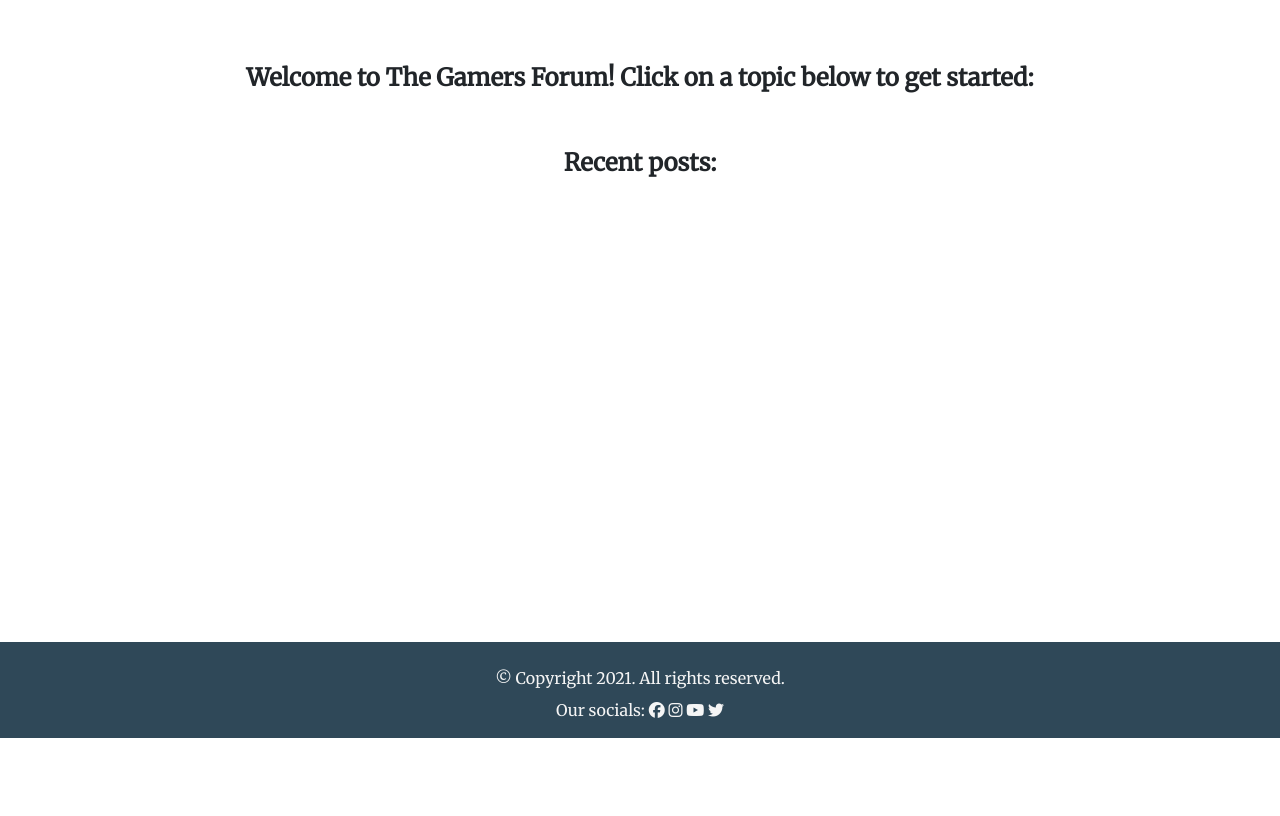
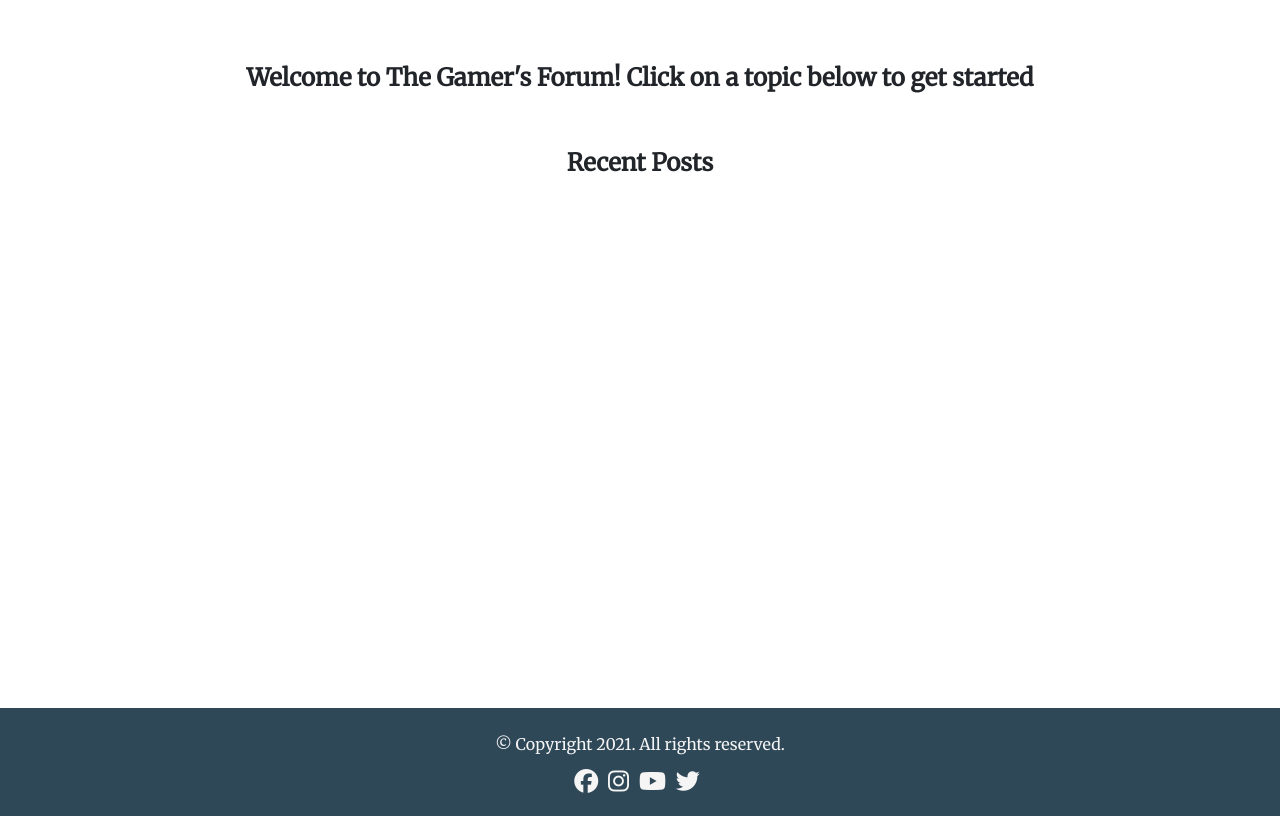
Before and after one commit to domsq/the-gamers-forum, a Django app: page / in a window 1280 px wide. Shown: the part 62-878 px from the top of the page. Before the commit the page ends 800 px from the top, so only its background shows below. Run offline with Django 3.2, Linux system fonts and the light colour scheme; data that the repository does not hold is empty; some libraries are stand-ins or nearby versions.

Commit message:
Adjust text display and footer

```diff
--- a/static/css/style.css
+++ b/static/css/style.css
@@ -35,6 +35,8 @@ a:hover {
 
 footer a {
     color: whitesmoke;
+    font-size: x-large;
+    padding-right: 6px;
 }
 
 footer a:hover {
@@ -48,7 +50,12 @@ footer a:hover {
 
 .clear {
     clear: both;
-    height: 106px;
+    height: 118px;
+}
+
+main {
+    min-height: 100%;
+    margin-bottom: -108px;
 }
 
 /* Styling for card elements */
--- a/templates/account/login.html
+++ b/templates/account/login.html
@@ -12,7 +12,7 @@
     <div class="col-md-8 mt-3 offset-md-2">
 
       <h3>{% trans "Sign In" %}</h3>
-      <p>{% blocktrans %}Welcome back to The Gamers Forum. To leave a post or reply, please log in. If
+      <p>{% blocktrans %}Welcome back to The Gamer's Forum. To leave a post or reply, please log in. If
         you
         have not created an account yet, then <a class="link" href="{{ signup_url }}">sign
           up </a>first.{% endblocktrans %}</p>
--- a/templates/account/signup.html
+++ b/templates/account/signup.html
@@ -10,7 +10,7 @@
         <div class="col-md-8 mt-3 offset-md-2">
             <h3>{% trans "Sign Up" %}</h3>
 
-            <p>{% blocktrans %}Welcome back to The Gamers Forum. Already have an account? Then please <a
+            <p>{% blocktrans %}Welcome back to The Gamer's Forum. Already have an account? Then please <a
                     class="link" href="{{ login_url }}">sign in</a> instead.{% endblocktrans %}</p>
         </div>
     </div>
--- a/templates/add_post.html
+++ b/templates/add_post.html
@@ -4,7 +4,7 @@
 
 {% load crispy_forms_tags %}
 
-<h4 class="text-center my-2"><strong>Guidance on creating posts:</strong></h4>
+<h4 class="text-center my-2"><strong>Guidance on creating posts</strong></h4>
 <ul class="text-center list-style-none">
     <li>You must select a topic.</li>
     <li>Title field must be unique (can't already exist).</li>
@@ -14,7 +14,7 @@
 
 <div class="card mb-4 mt-5 mx-3">
     <div class="card-body">
-        <h4>Add post:</h4>
+        <h4>Add post</h4>
         <p>Posting as: {{ user.username }}</p>
         <form method="post" style="margin-top: 1.3em;">
             {{ post_add_form | crispy }}
--- a/templates/base.html
+++ b/templates/base.html
@@ -75,9 +75,9 @@
       <div class="clear"></div>
     </main>
 
-    <footer class="footer dark-bg mt-auto py-3 fixed-bottom">
+    <footer class="footer dark-bg mt-auto py-3">
         <p class="text-center m-0 py-2">© Copyright 2021. All rights reserved.</p>
-        <p class="text-center m-0">Our socials:
+        <p class="text-center m-0">
             <a href="https://facebook.com" target="_blank" rel="noopener noreferrer" aria-label="Visit us on Facebook (opens in new tab)"><i class="fab fa-facebook"></i></a>
             <a href="https://instagram.com" target="_blank" rel="noopener noreferrer" aria-label="Visit us on Instagram (opens in new tab)"><i class="fab fa-instagram"></i></a>
             <a href="https://youtube.com" target="_blank" rel="noopener noreferrer" aria-label="Visit us on YouTube (opens in new tab)"><i class="fab fa-youtube"></i></a>
--- a/templates/contact_us.html
+++ b/templates/contact_us.html
@@ -4,7 +4,7 @@
 
 {% load crispy_forms_tags %}
 
-<h4 class="text-center my-2"><strong>Guidance on submitting messages:</strong></h4>
+<h4 class="text-center my-2"><strong>Guidance on submitting messages</strong></h4>
 <ul class="text-center list-style-none">
     <li>All fields are required</li>
     <li>The fname and lname fields can be max 150 characters</li>
@@ -12,7 +12,7 @@
 
 <div class="card mb-4 mt-5 mx-3">
     <div class="card-body">
-        <h4>Send message:</h4>
+        <h4>Contact us</h4>
         <form method="post" style="margin-top: 1.3em;">
             {{ contact_us_form | crispy }}
             {% csrf_token %}
--- a/templates/edit_post.html
+++ b/templates/edit_post.html
@@ -4,7 +4,7 @@
 
 {% load crispy_forms_tags %}
 
-<h4 class="text-center my-2"><strong>Guidance on editing posts:</strong></h4>
+<h4 class="text-center my-2"><strong>Guidance on editing posts</strong></h4>
 <ul class="text-center list-style-none">
     <li>You must select a topic.</li>
     <li>Title field must be unique (can't already exist).</li>
@@ -14,7 +14,7 @@
 
 <div class="card mb-4 mt-5 mx-3">
     <div class="card-body">
-        <h4>Edit post:</h4>
+        <h4>Edit post</h4>
         <p>Posting as: {{ user.username }}</p>
         <form method="post" style="margin-top: 1.3em;">
             {{ post_edit_form | crispy }}
--- a/templates/index.html
+++ b/templates/index.html
@@ -6,8 +6,8 @@
     <div class="row">
         <!-- Topic view parent container -->
         <div class="col-12">
-            <h4 class="text-center mt-5"><strong>Welcome to The Gamers Forum! Click on a topic below to get
-                    started:</strong></h4>
+            <h4 class="text-center mt-5"><strong>Welcome to The Gamer's Forum! Click on a topic below to get
+                    started</strong></h4>
             <div class="row">
                 <!-- Topic card layout -->
                 {% for topic in topic_list %}
@@ -23,7 +23,7 @@
                 {% endfor %}
             </div>
 
-            <h4 class="text-center my-5"><strong>Recent posts:</strong></h4>
+            <h4 class="text-center my-5"><strong>Recent Posts</strong></h4>
             <!-- Post list view for most recents posts -->
             <div class="row">
                 <div class="col-lg-8 mx-auto">
--- a/templates/post_detail.html
+++ b/templates/post_detail.html
@@ -60,7 +60,7 @@
         {% if user.is_authenticated %}
         <div class="card mb-4 mt-5 mx-3">
             <div class="card-body">
-                <h4>Add a reply:</h4>
+                <h4>Add a reply</h4>
                 <p>Posting as: {{ user.username }}</p>
                 <form method="post" style="margin-top: 1.3em;">
                     {{ reply_form | crispy }}
@@ -73,7 +73,7 @@
         <p class="text-center mt-5">You need to be signed in to leave a reply.</p>
         {% endif %}
 
-        <h4 class="text-center my-5"><strong>Replies:</strong></h4>
+        <h4 class="text-center my-5"><strong>Replies</strong></h4>
         <!-- For display of related replies -->
         {% for reply in replies %}
         <div class="card mb-3 mx-3">
--- a/templates/topic_detail.html
+++ b/templates/topic_detail.html
@@ -28,7 +28,7 @@
             <p class="text-center mt-5">You need to be signed in to add a post.</p>
             {% endif %}
 
-            <h4 class="text-center my-5"><strong>Posts:</strong></h4>
+            <h4 class="text-center my-5"><strong>Posts</strong></h4>
             <!-- Post list view for most recents posts -->
             <div class="row">
                 <div class="col-lg-8 mx-auto">
```
